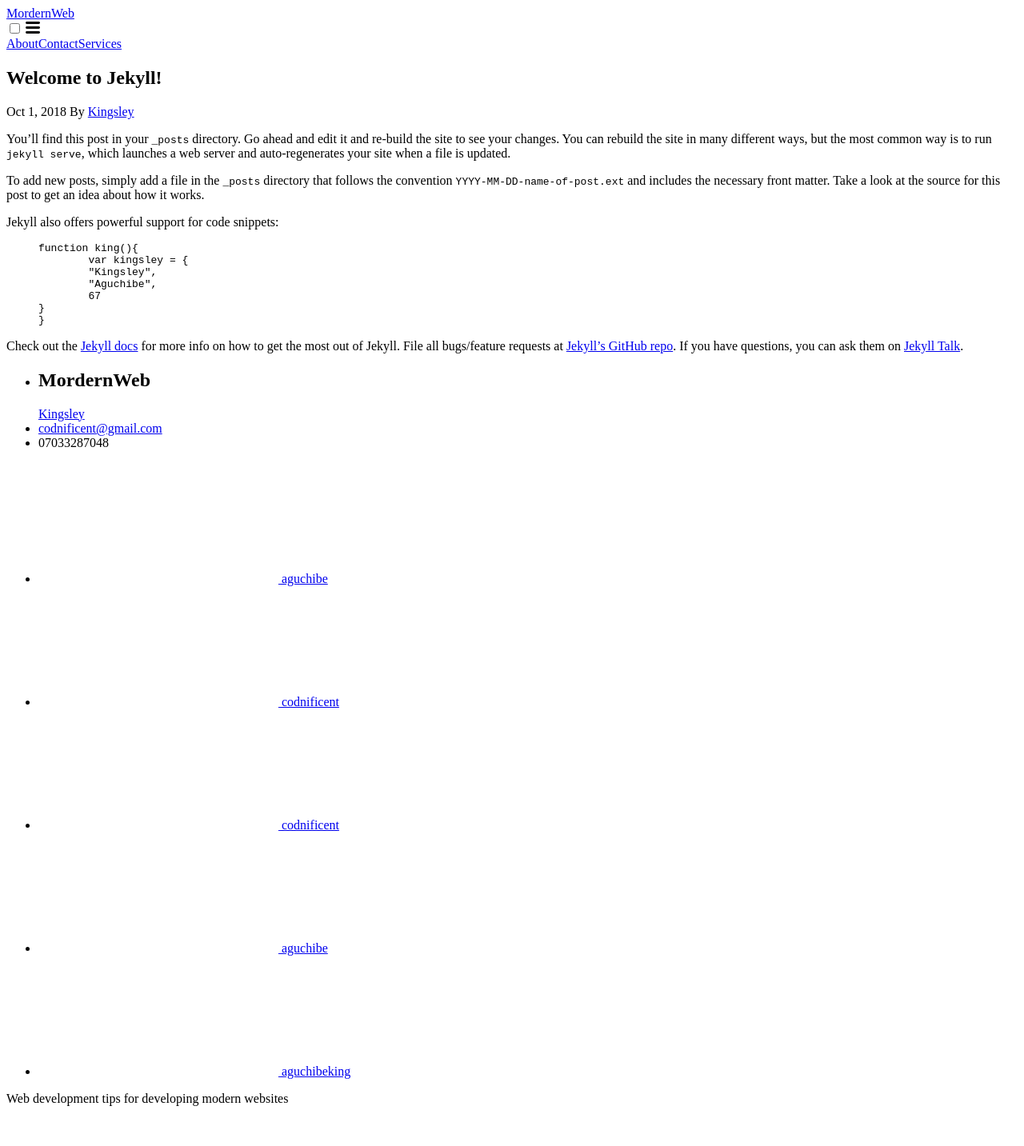
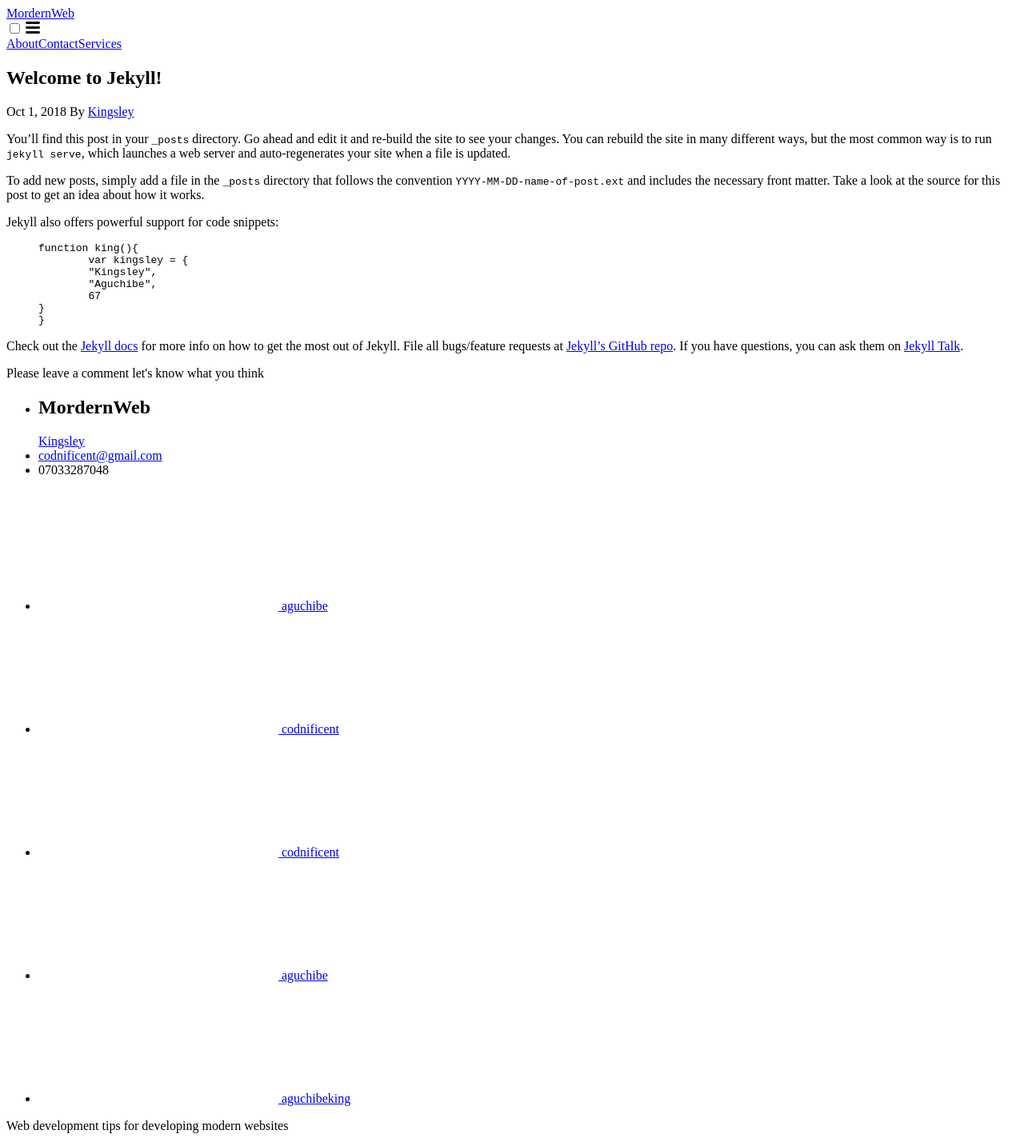
Before and after one commit to codnificent/Blog, a Jekyll site: the page built from _posts/2018-10-01-welcome-to-jekyll.markdown, in a window 1280 px wide. Shown: the whole page at 80% size. Built offline with Jekyll 4.4.1, drawn with Linux system fonts in a browser that asks for light colours; a script that is not in the unit is left out; comment, search, counter and statistics services are not loaded; before the commit the page ends 1399 px from its top, so only the background shows below that.

```diff
--- a/_includes/disqus_comments.html
+++ b/_includes/disqus_comments.html
@@ -1,3 +1,4 @@
+Please leave a comment let's know what you think
 {%- if jekyll.environment == "production" -%}
 
   <div id="disqus_thread"></div>
```
